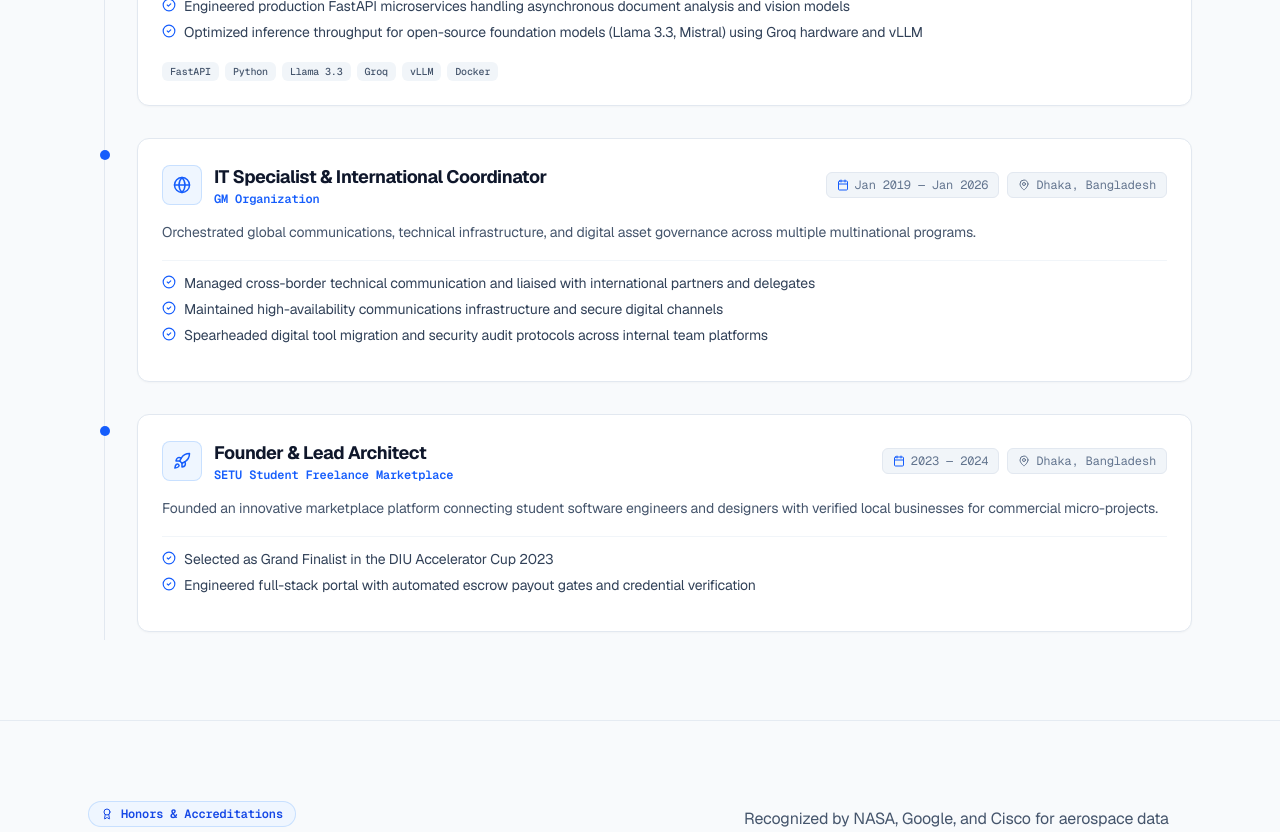
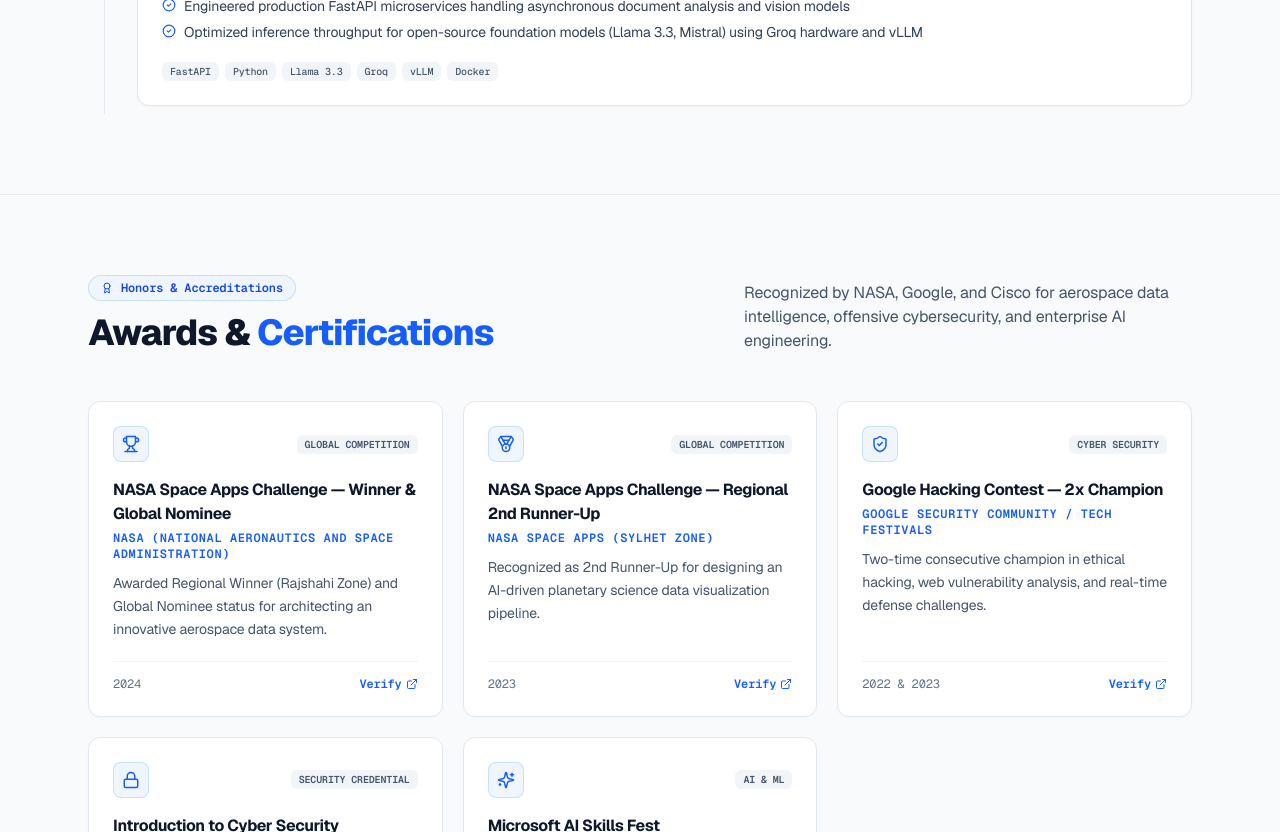
Before and after one commit to mrshibly/portfolio-react, a React (Vite) app: page / in a window 1280 px wide. Shown: the part 4660-5492 px from the top of the page. Built offline with nearby package versions, Linux system fonts and the light colour scheme; no server answers.

Commit message:
fix(experience): remove GM Organization and SETU marketplace from experience timeline

```diff
--- a/src/components/AIAssistant.jsx
+++ b/src/components/AIAssistant.jsx
@@ -32,7 +32,7 @@
   }
 
   if (query.includes('experience') || query.includes('job') || query.includes('betopia') || query.includes('work') || query.includes('career') || query.includes('butterfly') || query.includes('softvence')) {
-    return `💼 **Career Overview:**\n• **AI Developer** at Studio Butterfly (Jul 2026 – Aug 2026): Architecting multi-agent reasoning swarms (LangGraph/LangChain), enterprise RAG, and MCP tool protocols.\n• **AI Developer** at Betopia Group / Softvence (Feb 2026 – Jul 2026): Multi-agent reasoning workflows, FastAPI document analysis & Groq/vLLM inference.\n• **IT Specialist & International Coordinator** at GM Organization (2019 – 2026): Managed cross-border digital operations & international communications.\n• **Founder** at SETU Student Freelance Marketplace (DIU Accelerator Cup Grand Finalist).`;
+    return `💼 **Career Overview:**\n• **AI Developer** at Studio Butterfly (Jul 2026 – Aug 2026): Architecting multi-agent reasoning swarms (LangGraph/LangChain), enterprise RAG, and MCP tool protocols.\n• **AI Developer** at Betopia Group / Softvence (Feb 2026 – Jul 2026): Multi-agent reasoning workflows, FastAPI document analysis & Groq/vLLM inference throughput.`;
   }
 
   if (query.includes('skill') || query.includes('stack') || query.includes('tech') || query.includes('python') || query.includes('fastapi')) {
--- a/src/data/portfolioData.js
+++ b/src/data/portfolioData.js
@@ -585,33 +585,6 @@
       ],
       skills: ["FastAPI", "Python", "Llama 3.3", "Groq", "vLLM", "Docker"],
       icon: "Brain"
-    },
-    {
-      title: "IT Specialist & International Coordinator",
-      company: "GM Organization",
-      location: "Dhaka, Bangladesh",
-      duration: "Jan 2019 — Jan 2026",
-      type: "Full-Time / Contract",
-      desc: "Orchestrated global communications, technical infrastructure, and digital asset governance across multiple multinational programs.",
-      highlights: [
-        "Managed cross-border technical communication and liaised with international partners and delegates",
-        "Maintained high-availability communications infrastructure and secure digital channels",
-        "Spearheaded digital tool migration and security audit protocols across internal team platforms"
-      ],
-      icon: "Globe"
-    },
-    {
-      title: "Founder & Lead Architect",
-      company: "SETU Student Freelance Marketplace",
-      location: "Dhaka, Bangladesh",
-      duration: "2023 — 2024",
-      type: "Startup",
-      desc: "Founded an innovative marketplace platform connecting student software engineers and designers with verified local businesses for commercial micro-projects.",
-      highlights: [
-        "Selected as Grand Finalist in the DIU Accelerator Cup 2023",
-        "Engineered full-stack portal with automated escrow payout gates and credential verification"
-      ],
-      icon: "Rocket"
     }
   ],
   leadership: [
```
